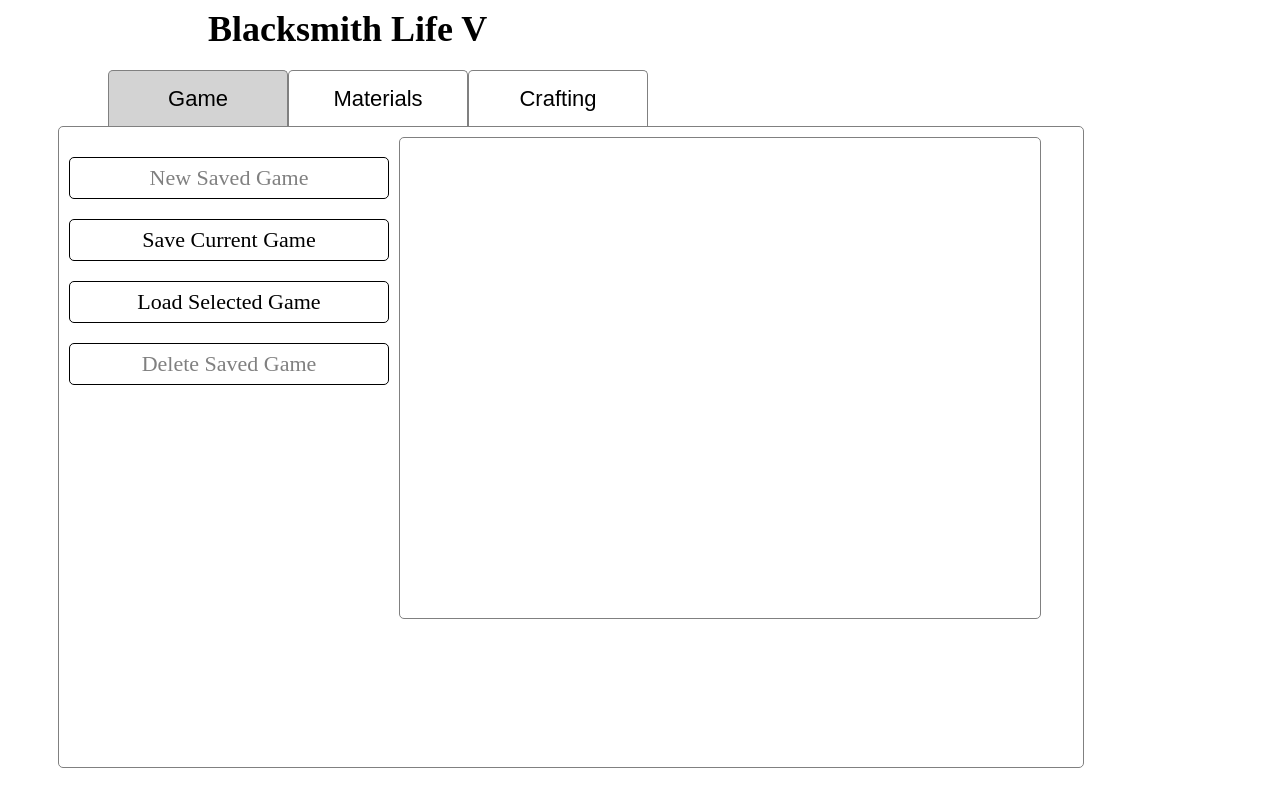
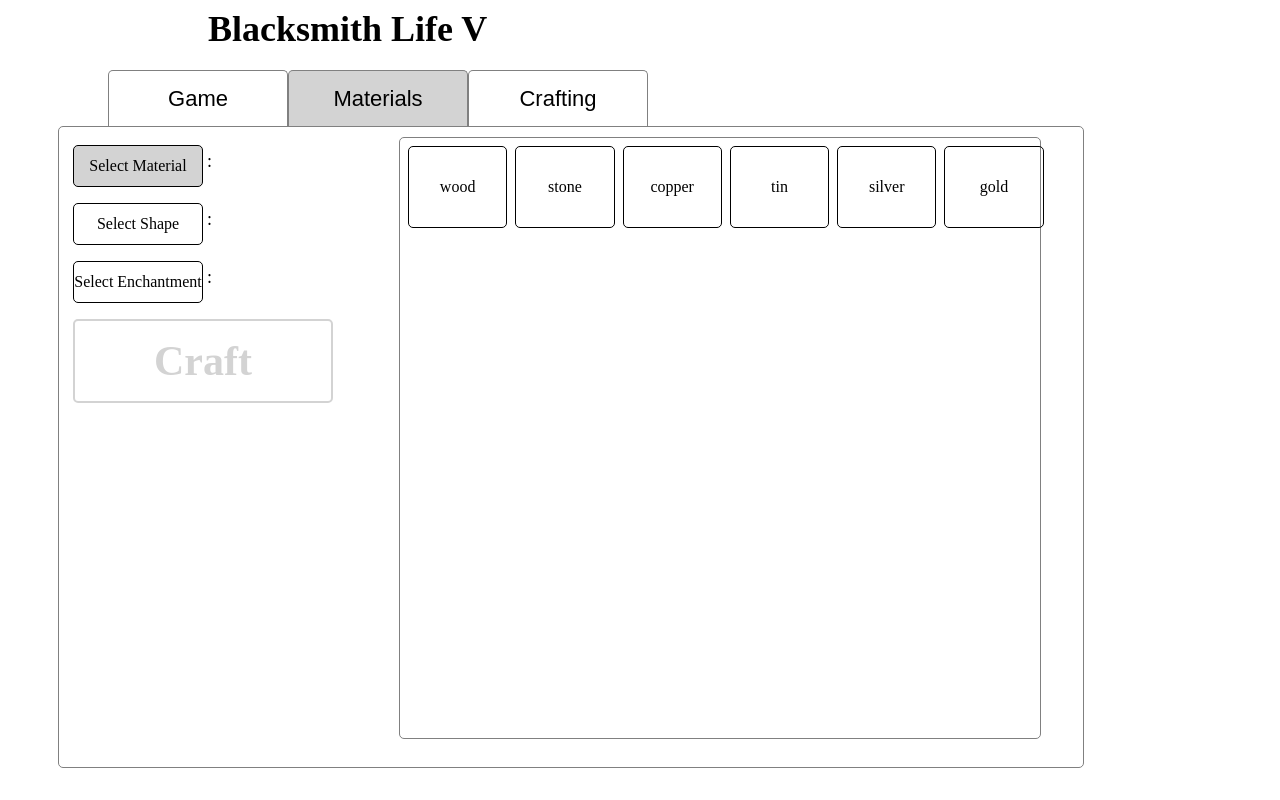
Before and after one commit to JFrederick25/Blacksmith-Life-v, an Angular app: page / in a window 1280 px wide. Built offline with nearby package versions, Linux system fonts and the light colour scheme.

Commit message:
7 files modified

```diff
--- a/src/app/app.component.ts
+++ b/src/app/app.component.ts
@@ -6,7 +6,7 @@ import { Component, VERSION } from '@angular/core';
   styleUrls: [ './app.component.css' ]
 })
 export class AppComponent  {
-  selectedTab: string = 'Game';
+  selectedTab: string = 'Materials';
 
   tabSelect(value: string) {
     this.selectedTab = value;
--- a/src/app/components/game-options/game-options.component.css
+++ b/src/app/components/game-options/game-options.component.css
@@ -1,26 +1,4 @@
-.option {
-  font-size: 22px;
-  margin: 20px 0;
-  height: 40px;
-  border: 1px solid black;
-  border-radius: 5px;;
-  text-align: center;
-  line-height: 40px;
-  cursor: pointer;
-}
 
-.option:hover:not(.option.disabled) {
-  background-color: rgb(236, 236, 236);
-}
-
-.option:active:not(.option.disabled) {
-  background-color: gray;
-}
-
-.disabled {
-  cursor: not-allowed;
-  color: gray;
-}
 
 .selected {
   font-size: 25px;
--- a/src/app/components/game-options/game-options.component.html
+++ b/src/app/components/game-options/game-options.component.html
@@ -1,14 +1,17 @@
 <div style="display: flex;">
   <div style="margin-left: 10px; margin-top: 10px; width: 25vw;">
     <div class="option disabled">New Saved Game</div>
-    <div class="option" (click)="optionSelect('GAME SAVED')">Save Current Game</div>
-    <div class="option" (click)="optionSelect('GAME LOADED')">Load Selected Game</div>
+    <div class="option" (click)="optionSelect('GAME SAVED')">
+      Save Current Game
+    </div>
+    <div class="option" (click)="optionSelect('GAME LOADED')">
+      Load Selected Game
+    </div>
     <div class="option disabled">Delete Saved Game</div>
-
   </div>
-  <div style="margin-left: 10px; margin-top: 10px; width: 50vw; border: 1px solid gray; border-radius: 5px; height: 60vh;">
+  <div class="viewport">
     <div class="selected">
-      {{selectedOption}}
+      {{ selectedOption }}
     </div>
   </div>
 </div>
--- a/src/app/components/materials/materials.component.css
+++ b/src/app/components/materials/materials.component.css
@@ -0,0 +1,22 @@
+.option {
+  width: 10vw;
+  font-size: 16px;
+  margin: 8px 4px;
+}
+
+.option.mat {
+  width: 7.6vw;
+  height: 10vh;
+  line-height: 10vh;
+}
+
+.option.craft {
+  width: 20vw;
+  height: 10vh;
+  line-height: 10vh;
+  font-size: 42px;
+  font-weight: bold;
+  border-width: 2px;
+  color: lightgray;
+  border-color: lightgray;
+}
--- a/src/app/components/materials/materials.component.html
+++ b/src/app/components/materials/materials.component.html
@@ -1,12 +1,92 @@
 <div style="display: flex;">
   <div style="margin-left: 10px; margin-top: 10px; width: 25vw;">
-    <div>Material 1</div>
-    <div>Material 2</div>
-    <div>Material 3</div>
-    <div>Material 4</div>
+    <div style="display: flex;">
+      <div
+        class="option"
+        [style.background-color]="setBackgroundColor('Material')"
+        (click)="selectOption('Material')"
+      >
+        Select Material
+      </div>
+      <div style="line-height: 6vh; font-size:18px;">: {{ selectedMat }}</div>
+    </div>
 
+    <div style="display: flex;">
+      <div
+        class="option"
+        [style.background-color]="setBackgroundColor('Shape')"
+        (click)="selectOption('Shape')"
+      >
+        Select Shape
+      </div>
+      <div style="line-height: 6vh; font-size:18px;">: {{ selectedShape }}</div>
+    </div>
+
+    <div style="display: flex;">
+      <div
+        class="option"
+        [style.background-color]="setBackgroundColor('Enchantment')"
+        (click)="selectOption('Enchantment')"
+      >
+        Select Enchantment
+      </div>
+      <div style="line-height: 6vh; font-size:18px;">: {{ selectedEnch }}</div>
+    </div>
+
+    <div style="display: flex;">
+      <div
+        class="option craft"
+        [style.background-color]="setBackgroundColor('Craft')"
+        [ngClass]="{ disabled: disabled }"
+        (click)="selectOption('Craft')"
+      >
+        Craft
+      </div>
+      <div style="line-height: 6vh; font-size:18px;"></div>
+    </div>
   </div>
-  <div style="margin-left: 10px; margin-top: 10px; width: 50vw; border: 1px solid gray; border-radius: 5px; height: 60vh;">
-    materials
+  <div class="viewport">
+    <div *ngIf="selectedMenu === 'Material'; then material"></div>
+    <div *ngIf="selectedMenu === 'Shape'; then shape"></div>
+    <div *ngIf="selectedMenu === 'Enchantment'; then enchantment"></div>
   </div>
 </div>
+
+<ng-template #material>
+  <div
+    *ngFor="let chunk of array_chunk(materials_list, 6)"
+    style="display: flex; margin-left: 4px;"
+  >
+    <div *ngFor="let mat of chunk">
+      <div class="option mat" (click)="clickedMaterial(mat)">
+        {{ mat }}
+      </div>
+    </div>
+  </div>
+</ng-template>
+
+<ng-template #shape>
+  <div
+    *ngFor="let chunk of array_chunk(shapes_list, 6)"
+    style="display: flex; margin-left: 4px;"
+  >
+    <div *ngFor="let shape of chunk">
+      <div class="option mat" (click)="clickedShape(shape)">
+        {{ shape }}
+      </div>
+    </div>
+  </div>
+</ng-template>
+
+<ng-template #enchantment>
+  <div
+    *ngFor="let chunk of array_chunk(enchantments_list, 6)"
+    style="display: flex; margin-left: 4px;"
+  >
+    <div *ngFor="let ench of chunk">
+      <div class="option mat" (click)="clickedEnchantment(ench)">
+        {{ ench }}
+      </div>
+    </div>
+  </div>
+</ng-template>
--- a/src/app/components/materials/materials.component.ts
+++ b/src/app/components/materials/materials.component.ts
@@ -1,15 +1,67 @@
-import { Component, OnInit } from '@angular/core';
+import { Component } from '@angular/core';
 
 @Component({
   selector: 'materials',
   templateUrl: './materials.component.html',
-  styleUrls: ['./materials.component.css']
+  styleUrls: ['./materials.component.css'],
 })
-export class MaterialsComponent implements OnInit {
+export class MaterialsComponent {
+  selectedMenu: string = 'Material';
 
-  constructor() { }
+  materials_list: string[] = [
+    'wood',
+    'stone',
+    'copper',
+    'tin',
+    'silver',
+    'gold',
+  ];
 
-  ngOnInit() {
+  shapes_list: string[] = ['club', 'dagger'];
+
+  enchantments_list: string[] = ['magic'];
+
+  selectedMat: string = '';
+  selectedShape: string = '';
+  selectedEnch: string = '';
+
+  get disabled(): boolean {
+    return this.selectedMat.length > 0;
   }
 
+  array_chunk(arr: string[], len: number) {
+    const chunks = [];
+    let i: number = 0;
+    const n: number = arr.length;
+
+    while (i < n) {
+      chunks.push(arr.slice(i, (i += len)));
+    }
+
+    return chunks;
+  }
+
+  selectOption(value: string) {
+    if (value !== 'Craft'){
+      this.selectedMenu = value;
+    }
+  }
+
+  setBackgroundColor(value: string) {
+    if (this.selectedMenu === value) {
+      return 'lightgray';
+    }
+  }
+
+  clickedMaterial(val: string) {
+    this.selectedMat = val;
+  }
+
+  clickedShape(val: string) {
+    this.selectedShape = val;
+  }
+
+  clickedEnchantment(val: string) {
+    this.selectedEnch = val;
+  }
 }
--- a/src/styles.css
+++ b/src/styles.css
@@ -1 +1,35 @@
 /* Add application styles & imports to this file! */
+
+.option {
+  font-size: 22px;
+  margin: 20px 0;
+  height: 40px;
+  border: 1px solid black;
+  border-radius: 5px;;
+  text-align: center;
+  line-height: 40px;
+  cursor: pointer;
+}
+
+.option:hover:not(.option.disabled) {
+  background-color: rgb(236, 236, 236);
+}
+
+.option:active:not(.option.disabled) {
+  background-color: gray;
+}
+
+.disabled {
+  cursor: not-allowed;
+  color: gray;
+}
+
+
+.viewport {
+  margin-left: 10px;
+  margin-top: 10px;
+  width: 50vw;
+  border: 1px solid gray;
+  border-radius: 5px;
+  height: 75vh;
+}
```
